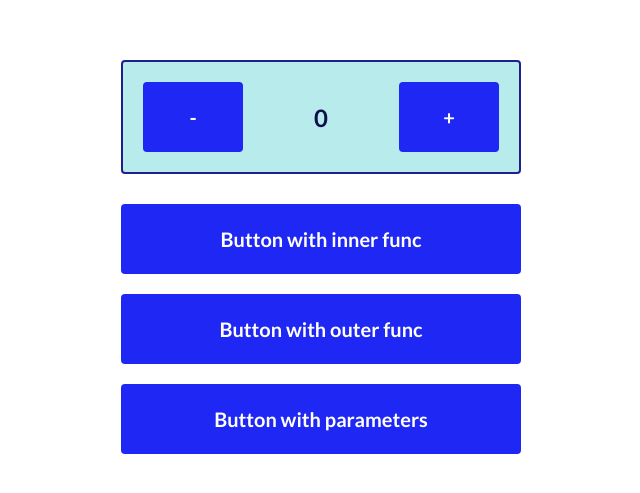
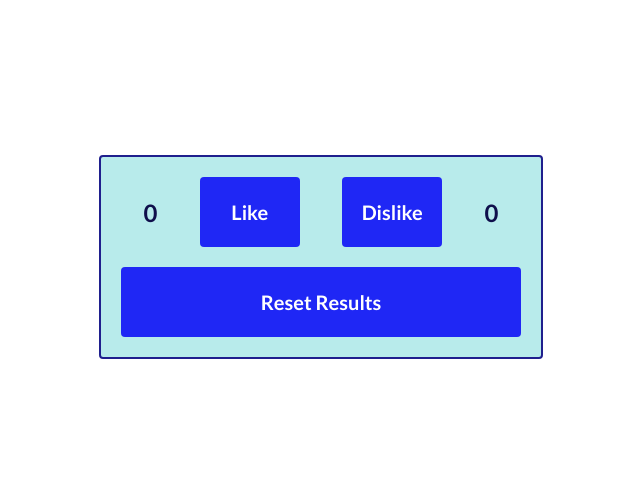
Before and after one commit to s-saratov/React, a React (Vite) app: page / in a window 1280 px wide. Shown: the part 143-636 px from the top of the page, without its empty margins (319-959 px from the left). Built offline with nearby package versions, Linux system fonts and the light colour scheme.

Commit message:
homework_04 add

```diff
--- a/src/App.jsx
+++ b/src/App.jsx
@@ -7,11 +7,12 @@ import "./App.css";
 // === Lessons ===
 // import Lesson02 from "./lessons/Lesson_02/Lesson_02";
 // import Lesson03 from "./lessons/Lesson_03/Lesson_03";
-import Lesson04 from "./lessons/Lesson_04/Lesson_04";
+// import Lesson04 from "./lessons/Lesson_04/Lesson_04";
 
 // === Homeworks ===
 // import Homework02 from "./homeworks/Homework_02/Homework_02";
 // import Homework03 from "./homeworks/Homework_03/Homework_03";
+import Homework04 from "./homeworks/Homework_04/Homework_04";
 
 function App() {
   return (
@@ -26,7 +27,8 @@ function App() {
       {/* <Lesson03 /> */}
       {/* <Homework03 /> */}
       {/* --- Topic: functions, hooks(useState) */}
-      <Lesson04 />
+      {/* <Lesson04 /> */}
+      <Homework04 />
     </div>
   );
 }
--- /dev/null
+++ b/src/components/Feedback/Feedback.jsx
@@ -0,0 +1,41 @@
+import React, { useState } from "react";
+import Button from "../Button/Button";
+import "./styles.css";
+
+function Feedback() {
+    const [likes, setLikes] = useState(0);
+    const [dislikes, setDislikes] = useState(0);
+
+  const likeClick = () => {
+    setLikes((prevValue) => prevValue + 1);
+  };
+
+  const dislikeClick = () => {
+    setDislikes((prevValue) => prevValue + 1);
+  };
+
+  const resetClick = () => {
+    setLikes(0);
+    setDislikes(0);
+  };
+
+  return (
+    <div className="feedback-wrapper">
+      <div className="like-dislike-wrapper">
+        <div className="likes-container">{likes}</div>
+        <div className="button-wrapper">
+          <Button name="Like" type="button" onClick={likeClick} />
+        </div>
+        <div className="button-wrapper">
+          <Button name="Dislike" type="button" onClick={dislikeClick} />
+        </div>
+        <div className="likes-container">{dislikes}</div>
+      </div>
+      <div className="reset-wrapper">
+          <Button name="Reset Results" type="button" onClick={resetClick} />
+        </div>
+    </div>
+  );
+}
+
+export default Feedback;
--- /dev/null
+++ b/src/components/Feedback/styles.css
@@ -0,0 +1,42 @@
+.feedback-wrapper {
+    display: flex;
+    flex-direction: column;
+    gap: 20px;
+    min-width: 400px;
+    padding: 20px;
+    background-color: rgb(184, 235, 235);
+    border: 2px solid rgb(31, 31, 141);
+    border-radius: 4px;
+}
+
+.like-dislike-wrapper {
+    display: flex;
+    align-items: center;
+    justify-content: space-evenly;
+    gap: 20px;
+    min-width: 400px;
+    background-color: rgb(184, 235, 235);
+}
+
+.button-wrapper {
+    width: 100px;
+}
+
+.reset-wrapper {
+    width: 100%;
+}
+
+.likes-container {
+    display: flex;
+    align-items: center;
+    justify-content: center;
+    font-size: 24px;
+    font-weight: bold;
+    color: rgb(15, 15, 75);
+}
+
+.icon {
+    font-family: 'Material Icons';
+    /* font-size: 24px; */
+    /* color: #555; Цвет значка */
+}
--- /dev/null
+++ b/src/homeworks/Homework_04/Homework_04.jsx
@@ -0,0 +1,12 @@
+import "./styles.css";
+import Feedback from "../../components/Feedback/Feedback";
+
+function Homework04() {
+  return (
+    <div className="homework04-wrapper">
+      <Feedback />
+    </div>
+  );
+}
+
+export default Homework04;
--- /dev/null
+++ b/src/homeworks/Homework_04/styles.css
@@ -0,0 +1,8 @@
+.homework04-wrapper {
+    display: flex;
+    flex-direction: column;
+    align-items: center;
+    justify-content: center;
+    gap: 30px;
+    flex: 1;
+  }
--- a/src/index.css
+++ b/src/index.css
@@ -1,4 +1,5 @@
 @import url(https://fonts.googleapis.com/css?family=Lato:100,100italic,300,300italic,regular,italic,700,700italic,900,900italic);
+@import url('https://fonts.googleapis.com/css2?family=Material+Icons');
 
 * {
   box-sizing: border-box;
```
